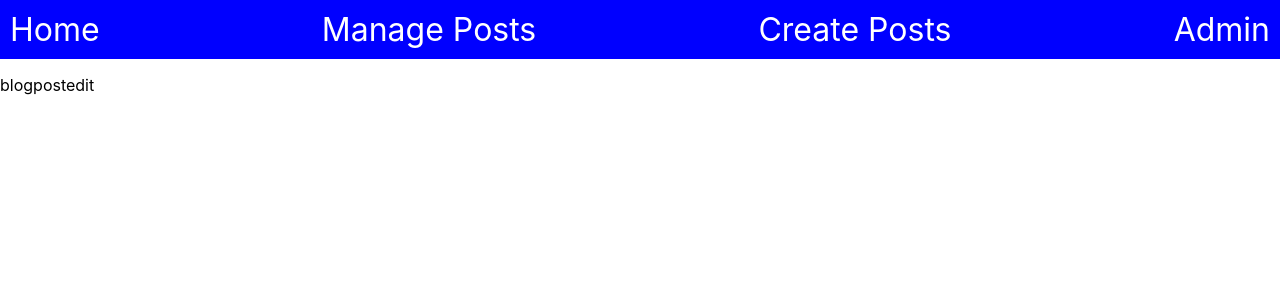
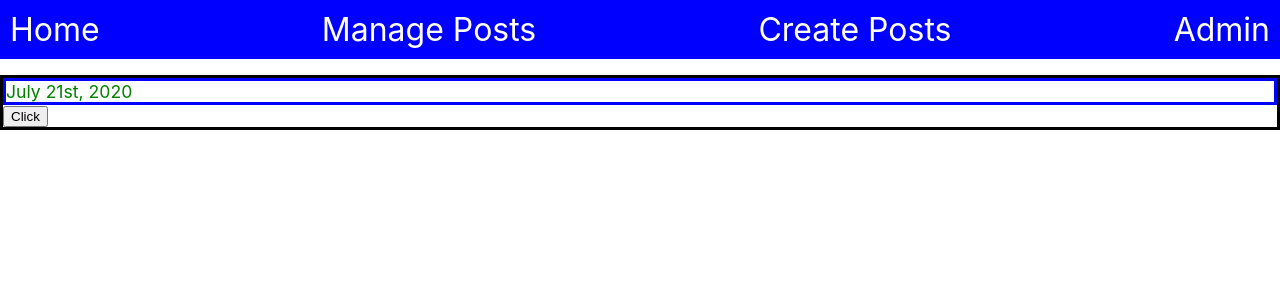
Before and after one commit to DavyFungALoi/Blog-API, a React (Create React App) app in the folder admin-front-end/: page /Blog/1/edit in a window 1280 px wide. Shown: the top 300 px of the page. Built offline with nearby package versions, Linux system fonts and the light colour scheme; no server answers.

Commit message:
added the ability to render indiviudal posts with edit with proper API routes

```diff
--- a/admin-front-end/src/components/ManagePosts/Blogpost/Blogpostedit/blogpostedit.js
+++ b/admin-front-end/src/components/ManagePosts/Blogpost/Blogpostedit/blogpostedit.js
@@ -1,9 +1,51 @@
-import React from 'react'
+import React, { useState, useEffect } from "react";
+import moment from "moment";
 
-export default function blogpostedit() {
-    return (
-        <div>
-            blogpostedit
+export default function Blogpostedit() {
+  const [blog, setBlog] = useState({ author: {} });
+  useEffect(() => {
+    fetchBlog();
+  }, []);
+  const fetchBlog = async () => {
+    const variable = window.location.pathname.split("/");
+    const blogpostId = variable[2];
+    const data = await fetch(
+      `http://localhost:5000/blog/${blogpostId}`,
+      {
+        mode: "cors",
+        method: "GET",
+      }
+    );
+    const items = await data.json();
+    setBlog(items.post_data);
+    console.log(items)
+  };
+
+  const handleTest = () => {
+  };
+  return (
+    <div>
+      <div className="blogpost__container">
+        <div className="blogpost__container__summary">
+          <div className="blogpost__container__summary__title">
+            {blog.title}
+          </div>
+          <div className="blogpost__container__summary__author">
+            {blog.author.first_name}
+          </div>
+          <div className="blogpost__container__summary__time">
+            {moment(blog.time).format("MMMM Do, YYYY")}
+          </div>
         </div>
-    )
+        <div>{blog.body}</div>
+        <button
+          onClick={() => {
+            handleTest();
+          }}
+        >
+          Click
+        </button>
+      </div>
+    </div>
+  );
 }
```
